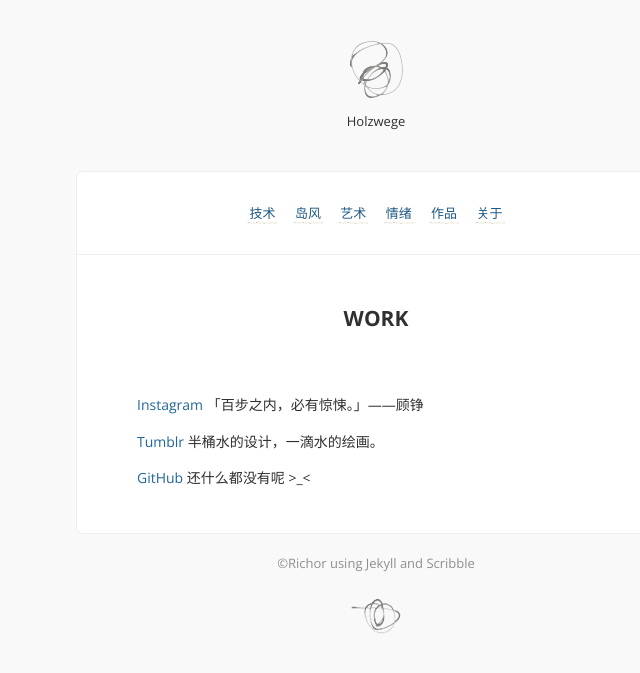
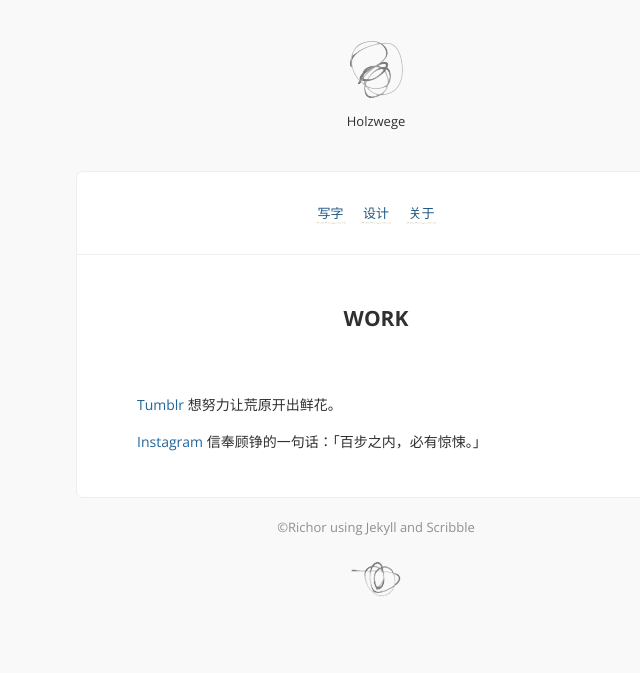
Before and after one commit to richorw/richorw.github.io, a Jekyll site: the page built from work.md, in a window 1280 px wide. Shown: the top 673 px of the page, without its empty margins (264-904 px from the left). Built offline with Jekyll 4.4.1, drawn with Linux system fonts in a browser that asks for light colours; Markdown is read by kramdown in place of the engine named in the settings; comment, search, counter and statistics services are not loaded.

Commit message:
fix something

```diff
--- a/_config.yml
+++ b/_config.yml
@@ -7,21 +7,15 @@ facebook_appid:   # appid for like button, remove from /_includes/share.html if
 google_analytics: # set tracking, remove from /javascripts/basic.js if unwanted.
 
 links:
-  - name:         技术
-    url:          /tech
-  - name:         岛风
-    url:          /shima
-  - name:         艺术
-    url:          /art
-  - name:         情绪
-    url:          /mood
-  - name:         作品
+  - name:         写字
+    url:          /
+  - name:         设计
     url:          /work
   - name:         关于
     url:          /about
 highlighter:      pygments
 permalink:        pretty
-markdown:         redcarpet
+markdown:         kramdown
 redcarpet:
   extensions:
     - smart
--- a/work.md
+++ b/work.md
@@ -2,8 +2,6 @@
 layout: page
 title: Work
 ---
-[Instagram](https://www.instagram.com/richorw/) 「百步之内，必有惊悚。」——顾铮
+[Tumblr](http://richorw.tumblr.com/) 想努力让荒原开出鲜花。
 
-[Tumblr](http://richorw.tumblr.com/) 半桶水的设计，一滴水的绘画。
-
-[GitHub](https://github.com/richorw) 还什么都没有呢 >_<
+[Instagram](https://www.instagram.com/richorw/)  信奉顾铮的一句话：「百步之内，必有惊悚。」
```
Also changed, not shown: about.md (+3 -3 lines), art.md (deleted, +0 -19 lines), shima.md (deleted, +0 -14 lines), tech.md (deleted, +0 -10 lines), 1 other file.
